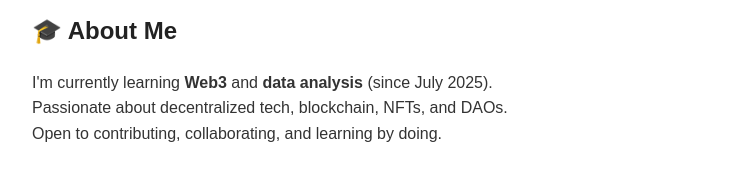
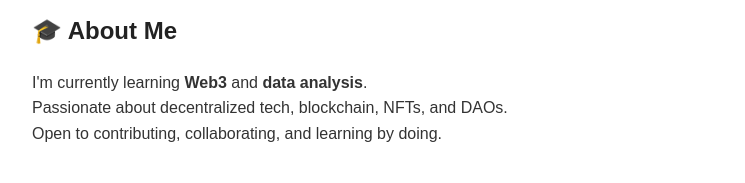
Before and after one commit to dreaminv/afif-web3-landing, a plain HTML site: page index.html in a window 1280 px wide. Shown: the part 296-479 px from the top of the page, without its empty margins (258-1003 px from the left). Drawn offline with Linux system fonts and the light colour scheme.

Commit message:
Update index.html

```diff
--- a/index.html
+++ b/index.html
@@ -55,7 +55,7 @@
 
     <div class="section">
       <h2>🎓 About Me</h2>
-      <p>I'm currently learning <strong>Web3</strong> and <strong>data analysis</strong> (since July 2025).<br />
+      <p>I'm currently learning <strong>Web3</strong> and <strong>data analysis</strong>.<br />
         Passionate about decentralized tech, blockchain, NFTs, and DAOs.<br />
         Open to contributing, collaborating, and learning by doing.</p>
     </div>
```
